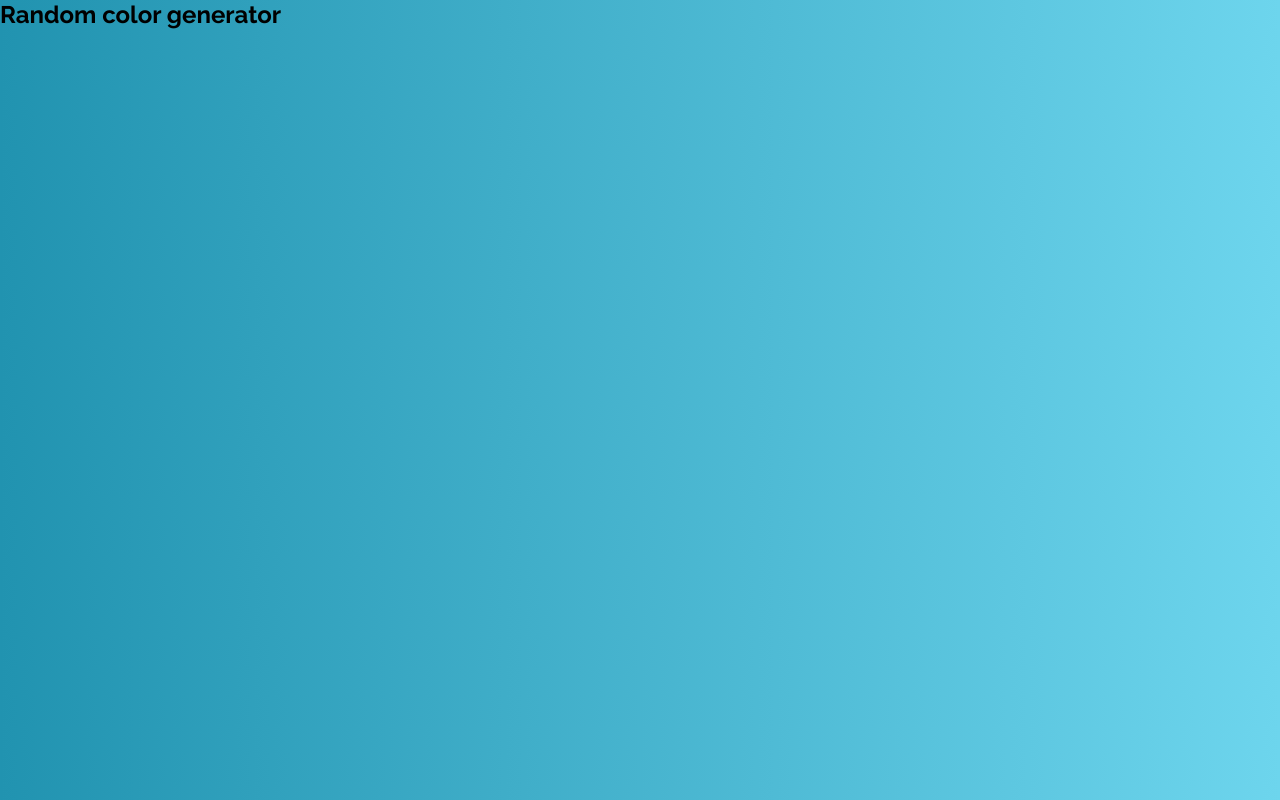
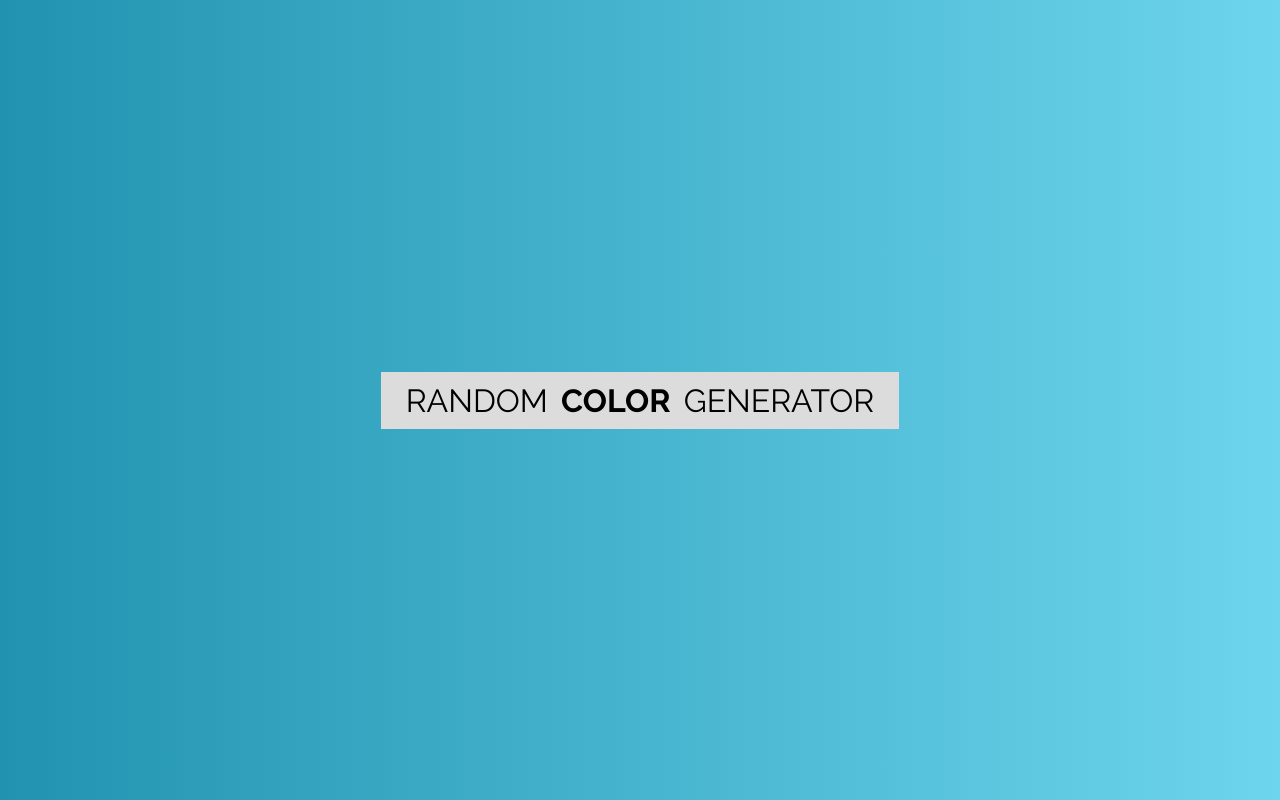
Before and after one commit to tediko/randomColorGenerator, a plain HTML site: page index.html in a window 1280 px wide. Drawn offline with Linux system fonts and the light colour scheme.

Commit message:
Added generator section styles

```diff
--- a/styles/style.css
+++ b/styles/style.css
@@ -14,3 +14,34 @@ body {
     font-family: 'Raleway', sans-serif;
     font-size: 16px;
 }
+
+/* Generator section */
+.generator {
+    display: flex;
+    flex-direction: column;
+    align-items: center;
+    justify-content: center;
+    width: 100vw;
+    height: 100vh;
+}
+
+.generator__container {
+    text-align: center;
+}
+
+.generator__heading {
+    position: relative;
+    background: #DCDCDC;
+    padding: 10px 25px;
+    font-size: 2rem;
+    font-weight: 400;
+    text-transform: uppercase;
+}
+
+/* span classes */
+.generator__span {
+    color: var(--clr-random);
+    padding: 5px;
+    border-radius: 4px;
+    font-weight: 700;
+}
```
